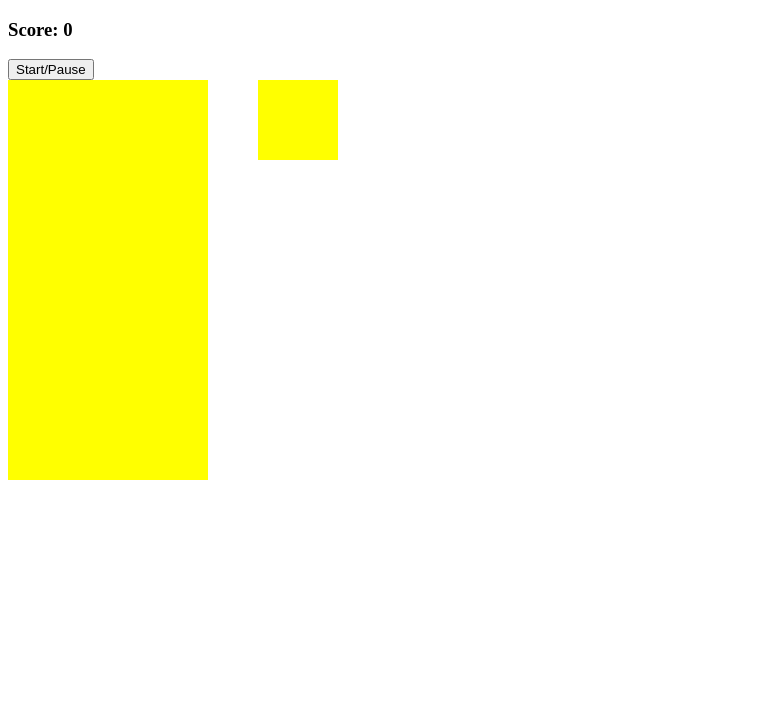
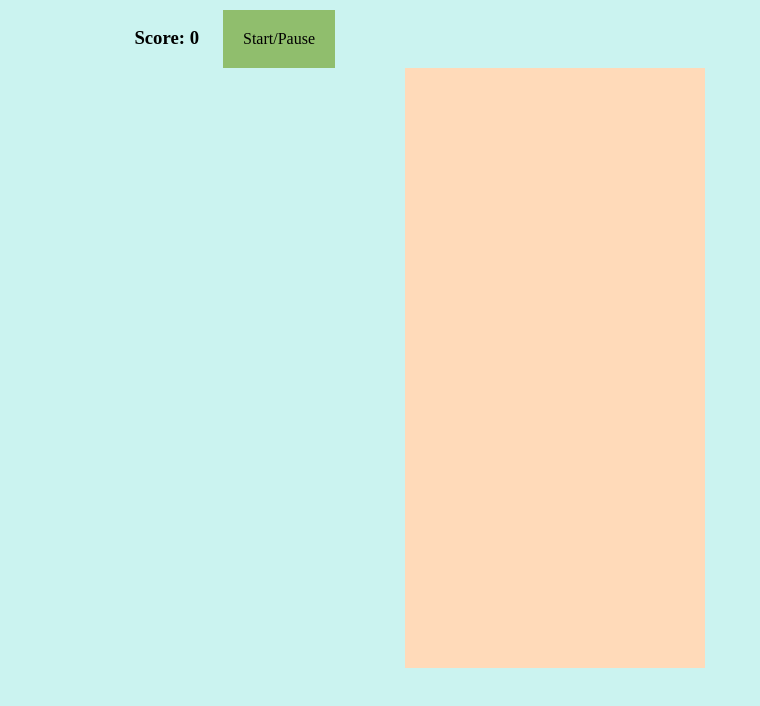
Before and after one commit to monzelb/jsTetris, a plain HTML site: page index.html in a window 1280 px wide. Shown: the whole page, without its empty margins (0-760 px from the left). Drawn offline with Linux system fonts and the light colour scheme.

Commit message:
make bigger and add color

```diff
--- a/app.js
+++ b/app.js
@@ -27,14 +27,15 @@ document.addEventListener('DOMContentLoaded', () => {
     const startBtn = document.querySelector('#start-button');
     const width = 10;
     let nextRandom = 0;
+    let timerSpeed = 1000;
     let timerId;
     let score = 0;
     const colors = [
-        'orange',
-        'red',
-        'purple',
-        'green',
-        'blue'
+        '#3a86ff',
+        '#8338ec',
+        '#ff006e',
+        '#fb5607',
+        '#ffbe0b'
     ]
 
 
@@ -105,12 +106,14 @@ document.addEventListener('DOMContentLoaded', () => {
 
     //assign functions to keycodes
     function control(e) {
+        console.log(e.which);
         if(e.which === 37) {
             moveLeft();
         }
-        else if (e.which === 38){
+        else if (e.which === 32){
             rotate()
         }
+
         else if (e.which === 39){
             moveRight()
         }
@@ -119,7 +122,7 @@ document.addEventListener('DOMContentLoaded', () => {
         }
     }
 
-    document.addEventListener('keyup', control);
+    document.addEventListener('keydown', control);
 
     //move down dunction
     function moveDown(){
@@ -175,6 +178,7 @@ document.addEventListener('DOMContentLoaded', () => {
     //rotate the tetromino
     function rotate() {
         undraw();
+
         currentRotation++;
         //If current rotation is in the final position, go back to first rotation
         if(currentRotation === current.length){
@@ -206,8 +210,8 @@ document.addEventListener('DOMContentLoaded', () => {
             square.style.backgroundColor = '';
         })
         upNextTetrominoes[nextRandom].forEach( index => {
-            displaySquares[displayIndex + index].classList.add('tetromino');
-            displaySquares[displayIndex + index].style.backgroundColor = colors[nextRandom];
+            displaySquares[displayIndex + index + 1].classList.add('tetromino');
+            displaySquares[displayIndex + index + 1].style.backgroundColor = colors[nextRandom];
         })
     }
 
@@ -219,7 +223,7 @@ document.addEventListener('DOMContentLoaded', () => {
         }
         else {
             draw();
-            timerId = setInterval(moveDown, 1000);
+            timerId = setInterval(moveDown, timerSpeed);
             nextRandom = Math.floor(Math.random()*theTetrominoes.length);
             displayShape();
         }
@@ -231,6 +235,11 @@ document.addEventListener('DOMContentLoaded', () => {
             const row = [i, i+1, i+2, i+3, i+4, i+5, i+6, i+7, i+8, i+9];
             if(row.every(index => squares[index].classList.contains('taken'))){
                 score += 10;
+                if (score % 50 === 0) {
+                    timerSpeed *= .8;
+                    clearInterval(timerId);
+                    setInterval(moveDown, timerSpeed);
+                }
                 scoreDisplay.innerHTML = score;
                 row.forEach(index => {
                     squares[index].classList.remove('taken' , 'tetromino');
--- a/index.html
+++ b/index.html
@@ -9,8 +9,8 @@
 </head>
 <body>
 
-    <h3>Score: <span id="score">0</span></h3>
-    <button id="start-button">Start/Pause</button>
+    <h3 class="score" >Score: <span id="score">0</span></h3>
+    <div id="start-button">Start/Pause</div>
 
     <div class="container">
         <div id="grid">
--- a/style.css
+++ b/style.css
@@ -1,36 +1,51 @@
+body {
+    background-color:#cbf3f0;
+}
+
 .container {
     display: flex;
+    justify-content: center;
 }
 
 #grid {
-    width: 200px;
-    height: 400px;
-    background-color: yellow;
+    width: 300px;
+    height: 600px;
+    background-color: #ffdab9;
     display: flex;
     flex-wrap: wrap;
 }
 
 #grid div {
-    width: 20px;
-    height: 20px;
+    width: 30px;
+    height: 30px;
 }
 
 .tetromino {
-    background-color: blue;
+    background-color: #90be6d;
 }
 
+h3.score {
+    display:inline-block;
+    margin-left:10%;
+}
 
+#start-button {
+    padding: 20px;
+    background-color: #90be6d;
+    display: inline-block;
+    cursor: pointer;
+    margin-left:20px;
+}
 
 div.mini-grid {
-    width: 80px;
-    height: 80px;
+    width: 120px;
+    height: 120px;
     display: flex;
     flex-wrap: wrap;
-    background-color: yellow;
     margin-left:50px;
 }
 
 .mini-grid div {
-    height: 20px;
-    width: 20px;
+    height: 30px;
+    width: 30px;
   }
```
